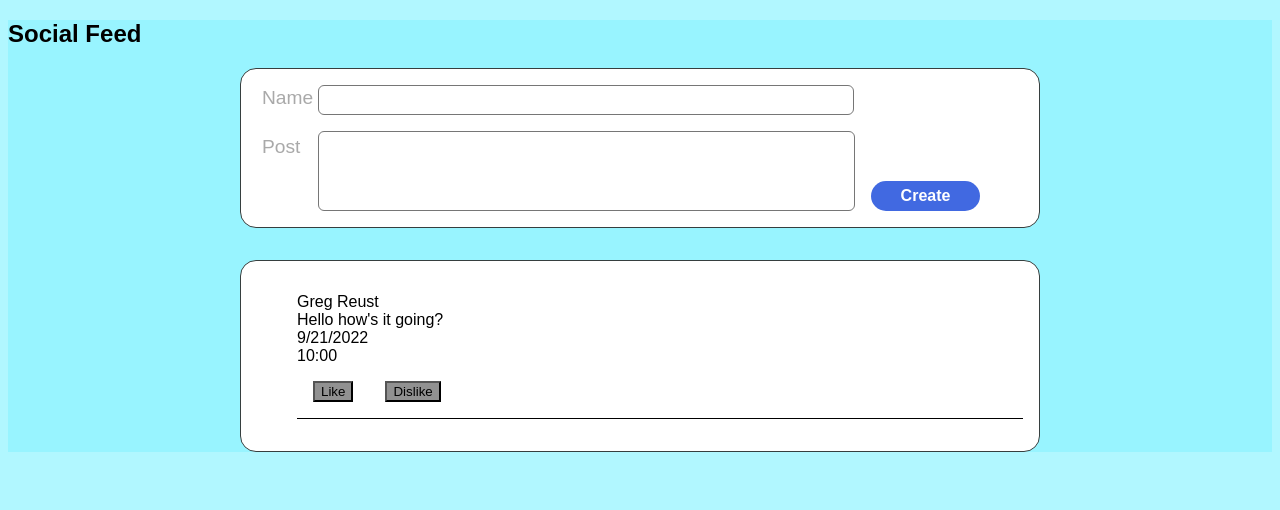
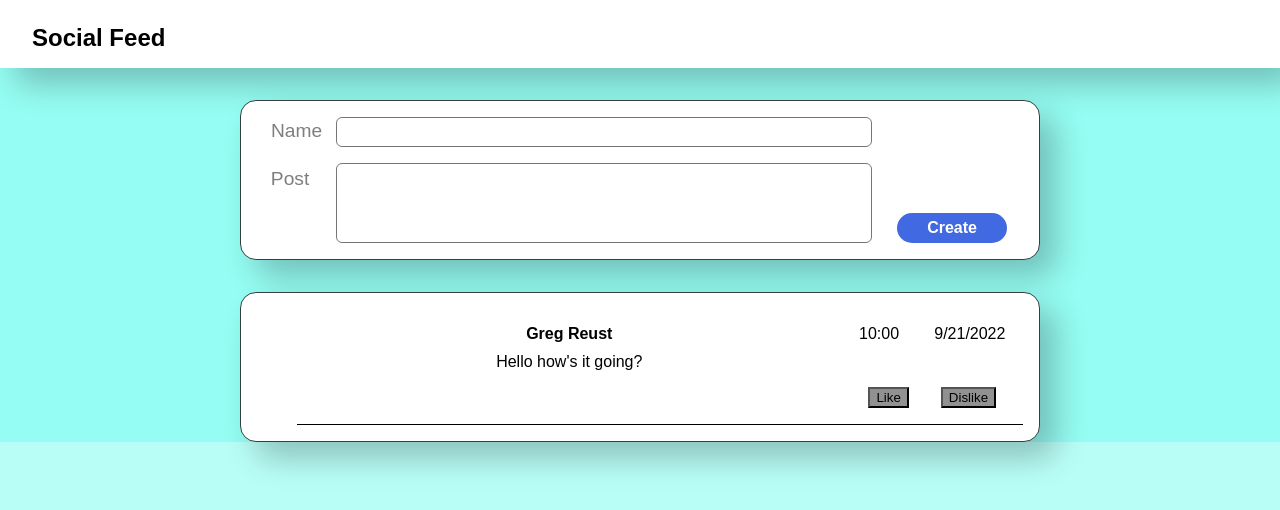
Before and after one commit to gregreust/Social-Feed-Clone, a React (Create React App) app in the folder social_feed/: page / in a window 1280 px wide. Shown: the top 510 px of the page. Built offline with nearby package versions, Linux system fonts and the light colour scheme.

Commit message:
More CSS added. Need to align left the name and body of posts?

```diff
--- a/social_feed/src/components/Post.jsx
+++ b/social_feed/src/components/Post.jsx
@@ -28,13 +28,29 @@ const Post = ({postObject}) => {
     }
 
      return (
+        // post contains a grid with 2 columns and three rows
         <div class="post">
+
+
             <div class="name">{postObject.name}</div>
+
+
+            <div class="timestamp">
+                <div class="time">{postObject.time}</div>
+                <div class="date">{postObject.date}</div>
+            </div>
+
+
             <div class="body">{postObject.body}</div>
-            <div class="date">{postObject.date}</div>
-            <div class="time">{postObject.time}</div>
-            <button class={likeButtonClass} onClick={handleLikeClick}>Like</button>
-            <button class={dislikeButtonClass} onClick={handleDislikeClick}>Dislike</button>
+
+
+            <div class="empty-space"></div>
+            <div class="empty-space"></div>
+
+            <div class="buttonholder">
+                <button class={likeButtonClass} onClick={handleLikeClick}>Like</button>
+                <button class={dislikeButtonClass} onClick={handleDislikeClick}>Dislike</button>
+            </div>
         </div>
     );
 }
--- a/social_feed/src/index.css
+++ b/social_feed/src/index.css
@@ -1,19 +1,30 @@
 * {
     box-sizing: border-box;
-    background:rgba(152, 245, 255, 0.757);
+    margin: 0 auto;
+    background:rgba(148, 254, 243, 0.664);
     font-family:Arial, Helvetica, sans-serif;
 }
 
-.header {
+.root{
+    background:rgba(148, 254, 243, 0.664);
+}
+
+header {
     background-color: white;
-    padding: 60px 50px 60px 50px;
-    border-bottom: 0px;
+    margin: 0 auto;
+    padding: 24px 40px 16px 32px;
+    box-shadow: 1rem 1rem 2rem rgba(0, 0, 0, 0.238);
 
+}
+
+header h1 {
+    background-color: white;
 }
 
 .container{
     max-width: 800px;
     margin: 0 auto;
+    margin-top: 2rem;
     margin-bottom: 2rem;
     padding: 1rem;
     border-style:ridge;
@@ -21,6 +32,7 @@
     border-color: rgb(54, 63, 63);
     border-radius: 1rem;
     background-color: white;
+    box-shadow: 1rem 1rem 2rem rgba(0, 0, 0, 0.238);
 }
 
 .formcontainer {
@@ -33,7 +45,7 @@ label{
     padding: 5px;
     font-weight: 500;
     font-size: larger;
-    color:darkgray;
+    color:rgb(126, 126, 126);
     background-color: white;
 
 }
@@ -42,6 +54,10 @@ label{
     padding-bottom: 1rem;
     background-color: white;
 
+}
+
+.form-top label{
+    padding-inline: 14px;
 }
 
 .form-top input {
@@ -86,16 +102,30 @@ label{
 }
 
 .post {
+    display: grid;
+    grid-template: 2 3;
     background-color: white;
     margin-top: 1rem;
+    grid-template-columns: 75% 25%;
 }
 
 .post .name{
     background-color: white;
+    font-weight: 600;
+    margin-bottom: 10px;
+    grid-column: 1;
+    grid-row: 1;
+    text-align: left;
 }
 
-.post .body {
+
+.post .timestamp{
     background-color: white;
+    grid-column: 2;
+    grid-row: 1;
+    display: flex;
+    flex-direction: row;
+    width: 100%;
 }
 
 .post .time{
@@ -105,15 +135,31 @@ label{
 .post .date{
     background-color: white;
 }
+
+.post .body{
+    background-color: white;
+    grid-column-start: 1;
+    grid-column-end: 2;
+    grid-row: 2;
+    text-align: left;
+}
+
+
+.post .buttonholder {
+    background-color: white;
+    grid-column:2;
+    grid-row: 3;
+}
+
 .feed-list {
     list-style: none;
     background-color: white;
 }
 
 .feed-list li {
-    border-bottom: 100%;
     border-bottom-style: solid;
     border-bottom-width: 1px;
+
     background-color: white;
 }
 
```
